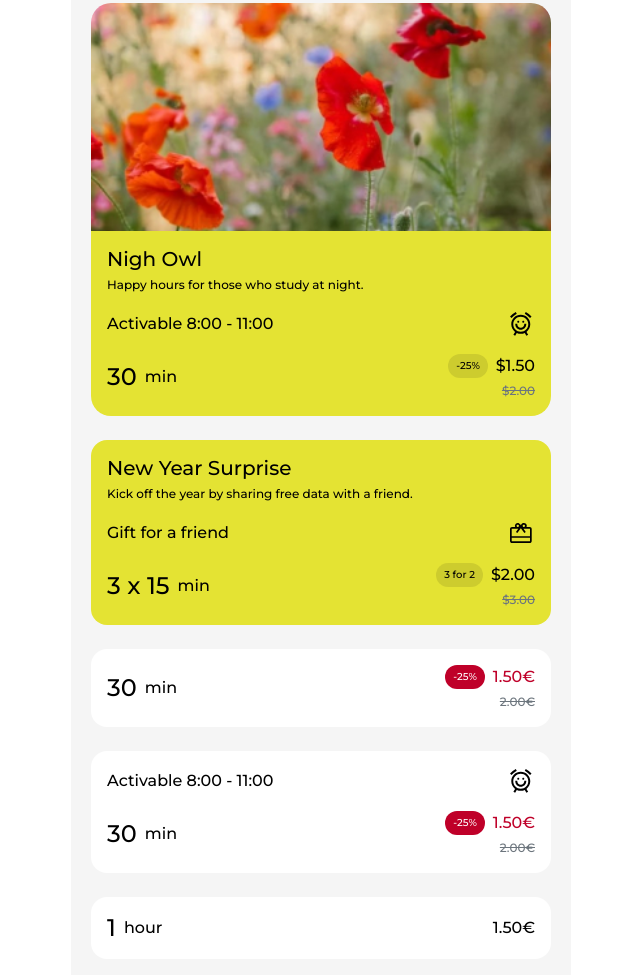
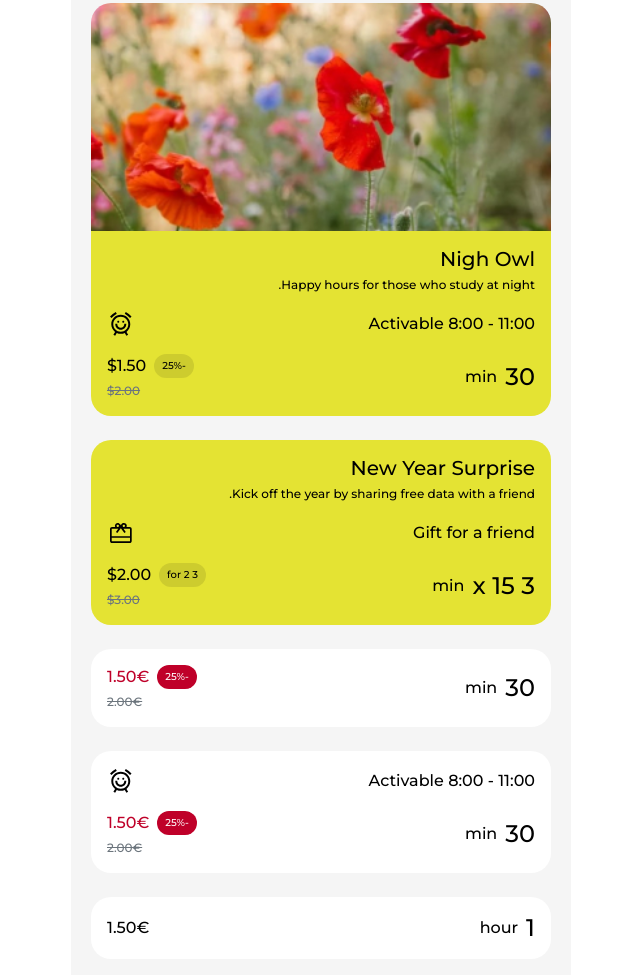
Before and after one commit to oliur-portfolio/tempora-ltr-preview, a plain HTML site: page index.html in a window 1280 px wide. Shown: the part 151-1126 px from the top of the page, without its empty margins (319-959 px from the left). Drawn offline with nearby package versions, Linux system fonts and the light colour scheme.

Commit message:
update home page

```diff
--- a/index.html
+++ b/index.html
@@ -1,5 +1,5 @@
 <!DOCTYPE html>
-<html lang="en">
+<html lang="en" dir="rtl">
   <head>
     <meta charset="utf-8" />
     <meta http-equiv="X-UA-Compatible" content="IE=edge" />
@@ -21,19 +21,19 @@
     />
 
     <!-- Bootstrap CSS File -->
-    <link
+    <!-- <link
       href="https://cdn.jsdelivr.net/npm/bootstrap@5.2.3/dist/css/bootstrap.min.css"
       rel="stylesheet"
       integrity="sha384-rbsA2VBKQhggwzxH7pPCaAqO46MgnOM80zW1RWuH61DGLwZJEdK2Kadq2F9CUG65"
       crossorigin="anonymous"
-    />
+    /> -->
 
-    <!-- <link
+    <link
       rel="stylesheet"
       href="https://cdn.jsdelivr.net/npm/bootstrap@5.0.2/dist/css/bootstrap.rtl.min.css"
       integrity="sha384-gXt9imSW0VcJVHezoNQsP+TNrjYXoGcrqBZJpry9zJt8PCQjobwmhMGaDHTASo9N"
       crossorigin="anonymous"
-    /> -->
+    />
 
     <!-- Custom CSS File -->
     <link rel="stylesheet" href="css/main.css" />
@@ -93,7 +93,7 @@
                         30 <span class="small p-large">min</span>
                       </h2>
 
-                      <div class="">
+                      <div class="d-flex flex-column align-items-end">
                         <div class="d-flex align-items-center gap-2">
                           <div class="tertiaryOverlayBg py-1 px-2 rounded-pill">
                             <p class="p-small">-25%</p>
@@ -103,7 +103,7 @@
                         </div>
 
                         <p
-                          class="text-decoration-line-through text-end p-medium mt-1 text-muted"
+                          class="text-decoration-line-through p-medium mt-1 text-muted"
                         >
                           $2.00
                         </p>
@@ -135,7 +135,7 @@
                         3 x 15 <span class="small p-large">min</span>
                       </h2>
 
-                      <div class="">
+                      <div class="d-flex flex-column align-items-end">
                         <div class="d-flex align-items-center gap-2">
                           <div class="tertiaryOverlayBg py-1 px-2 rounded-pill">
                             <p class="p-small">3 for 2</p>
@@ -145,7 +145,7 @@
                         </div>
 
                         <p
-                          class="text-decoration-line-through text-end p-medium mt-1 text-muted"
+                          class="text-decoration-line-through p-medium mt-1 text-muted"
                         >
                           $3.00
                         </p>
@@ -167,7 +167,7 @@
                         30 <span class="small p-large">min</span>
                       </h2>
 
-                      <div class="">
+                      <div class="d-flex flex-column align-items-end">
                         <div class="d-flex align-items-center gap-2">
                           <div
                             class="brandedBg onBranded py-1 px-2 rounded-pill"
@@ -179,7 +179,7 @@
                         </div>
 
                         <p
-                          class="text-decoration-line-through text-end p-medium mt-1 text-muted"
+                          class="text-decoration-line-through p-medium mt-1 text-muted"
                         >
                           2.00€
                         </p>
@@ -206,7 +206,7 @@
                         30 <span class="small p-large">min</span>
                       </h2>
 
-                      <div class="">
+                      <div class="d-flex flex-column align-items-end">
                         <div class="d-flex align-items-center gap-2">
                           <div
                             class="brandedBg onBranded py-1 px-2 rounded-pill"
@@ -218,7 +218,7 @@
                         </div>
 
                         <p
-                          class="text-decoration-line-through text-end p-medium mt-1 text-muted"
+                          class="text-decoration-line-through p-medium mt-1 text-muted"
                         >
                           2.00€
                         </p>
```
